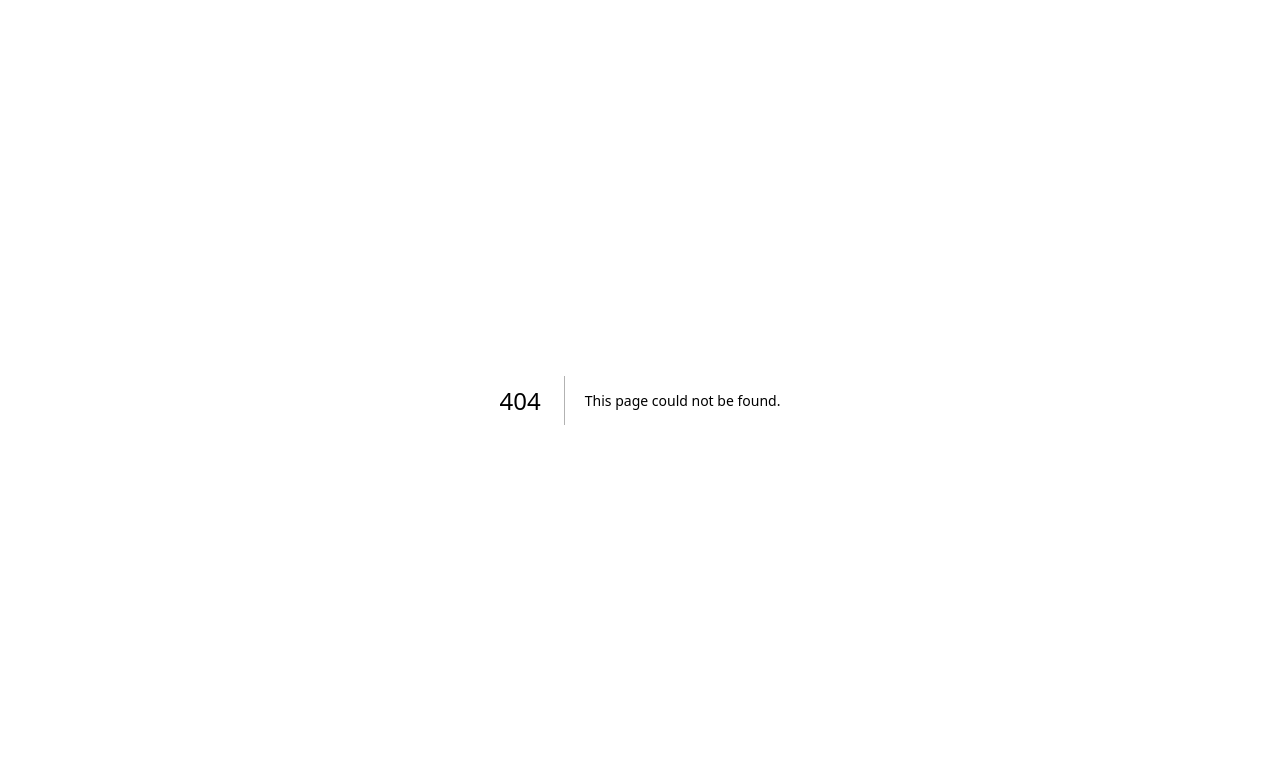
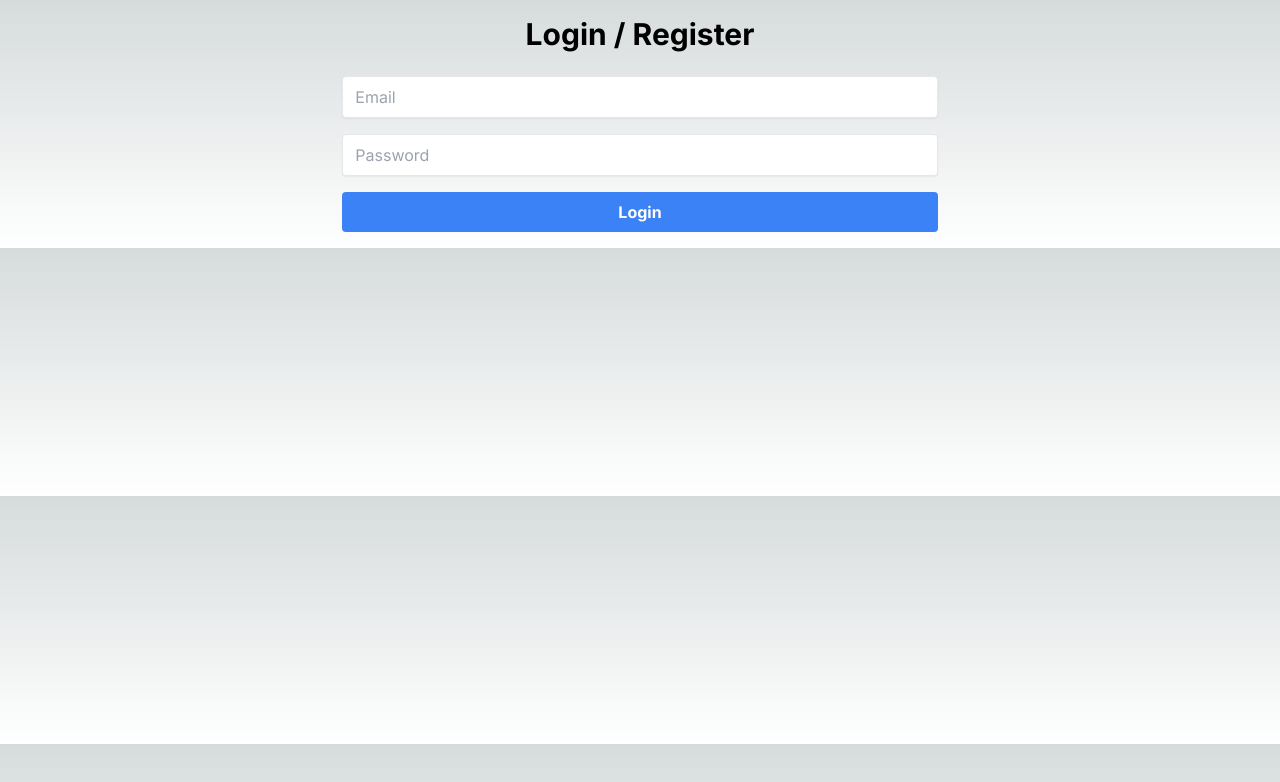
Before and after one commit to Quanarie/unnamed, a Next.js app: page /auth in a window 1280 px wide. Before the commit this address had no page. Shown: the top 782 px of the page. Built offline with nearby package versions, Linux system fonts and the light colour scheme.

Commit message:
Beautiful fe to be communication. Healthy relationships...

```diff
--- a/package.json
+++ b/package.json
@@ -10,6 +10,8 @@
   },
   "dependencies": {
     "@supabase/supabase-js": "^2.44.2",
+    "@types/bcrypt": "^5.0.2",
+    "bcrypt": "^5.1.1",
     "next": "14.2.4",
     "pg": "^8.12.0",
     "react": "^18",
--- /dev/null
+++ b/src/app/auth/page.tsx
@@ -0,0 +1,51 @@
+"use client";
+
+import React, {FormEvent, useState} from 'react'
+import {useRouter} from "next/navigation";
+
+export default function Page() {
+  const router = useRouter()
+  const [error, setError] = useState<string | null>(null)
+
+  async function handleSubmit(event: FormEvent<HTMLFormElement>) {
+    event.preventDefault()
+
+    const formData = new FormData(event.currentTarget)
+    const email = formData.get('email')
+    const password = formData.get('password')
+
+    const response = await fetch('/api/auth', {
+        method: 'POST',
+        headers: {'Content-Type': 'application/json'},
+        body: JSON.stringify({email, password}),
+      }
+    )
+
+    if (response.ok) {
+      return router.push('/');
+    }
+
+    const responseData = await response.json();
+    setError(responseData.error);
+  }
+
+  return (
+    <main className="flex flex-col items-center justify-center p-4">
+      <h1 className="text-3xl font-bold mb-6 text-center">Login / Register</h1>
+      {error && <p className="text-red-500 mb-4">{error}</p>}
+      <form onSubmit={handleSubmit}>
+        <input type="email" name="email" placeholder="Email"
+               className="w-full px-3 py-2 mb-4 border rounded shadow-sm focus:outline-none focus:ring-2 focus:ring-blue-500 text-black"
+               required/>
+        <input type="password" name="password" placeholder="Password"
+               className="w-full px-3 py-2 mb-4 border rounded shadow-sm focus:outline-none focus:ring-2 focus:ring-blue-500 text-black"
+               required/>
+        <button type="submit"
+                className="w-full bg-blue-500 text-white font-bold py-2 px-4 rounded hover:bg-blue-700 focus:outline-none focus:ring-2 focus:ring-blue-500">
+          Login
+        </button>
+      </form>
+    </main>
+
+  )
+}
--- a/src/app/filip/page.tsx
+++ b/src/app/filip/page.tsx
@@ -1,4 +1,5 @@
 "use client";
+
 import React, {useEffect, useState} from 'react';
 
 class Phrase {
@@ -6,7 +7,7 @@ class Phrase {
   }
 }
 
-const Page = () => {
+export default function Page() {
   const [phrases, setPhrases] = useState<Phrase[]>([]);
   const [newPhrase, setNewPhrase] = useState<string>('');
   const [error, setError] = useState<string | null>(null);
@@ -27,14 +28,12 @@ const Page = () => {
 
     const response = await fetch('/api/filip/post', {
         method: 'POST',
-        headers: {
-          'Content-Type': 'application/json'
-        },
+        headers: {'Content-Type': 'application/json'},
         body: JSON.stringify({content: newPhrase})
       }
     );
 
-    if (response.status === 400) {
+    if (!response.ok) {
       const errorData = await response.json();
       setError(errorData.error);
     } else {
@@ -46,9 +45,7 @@ const Page = () => {
   const deletePhrase = async (id: number) => {
     await fetch('/api/filip/delete', {
         method: 'DELETE',
-        headers: {
-          'Content-Type': 'application/json'
-        },
+        headers: {'Content-Type': 'application/json'},
         body: JSON.stringify({id})
       }
     );
@@ -59,6 +56,8 @@ const Page = () => {
   return (
     <main className="flex flex-col items-center justify-center p-4">
       <h1 className="text-3xl font-bold mb-6 text-center">Filip</h1>
+
+      {error && <p className="text-red-500 mb-4">{error}</p>}
 
       <form onSubmit={handleFormSubmit} className="mb-6 w-full max-w-md">
         <input
@@ -76,8 +75,6 @@ const Page = () => {
           Add Phrase
         </button>
       </form>
-
-      {error && <p className="text-red-500 mb-4">{error}</p>}
 
       <ul className="flex flex-col gap-y-2 list-disc pl-5 w-full max-w-md h-96 overflow-y-auto">
         {
@@ -101,5 +98,3 @@ const Page = () => {
     </main>
   );
 }
-
-export default Page;
--- a/src/app/page.tsx
+++ b/src/app/page.tsx
@@ -10,6 +10,11 @@ export default function Page() {
             <p className="text-blue-500 text-xl hover:underline">Filip</p>
           </Link>
         </li>
+        <li className="mb-2">
+          <Link href="/auth">
+            <p className="text-blue-500 text-xl hover:underline">Auth</p>
+          </Link>
+        </li>
       </ul>
     </main>
   );
--- /dev/null
+++ b/src/pages/api/auth/auth.tsx
@@ -0,0 +1,39 @@
+import {NextApiRequest, NextApiResponse} from 'next'
+import {supabase} from '@/supabase/supabase';
+import bcrypt from 'bcrypt';
+
+export default async function handler(
+  req: NextApiRequest,
+  res: NextApiResponse
+) {
+  const {email, password} = req.body
+  const {data, error} = await supabase
+    .from('users')
+    .select('*')
+    .eq('email', email)
+    .single();
+
+  if (!data) {
+    const saltRounds = 10;
+    const hashedPassword = await bcrypt.hash(password, saltRounds);
+
+    const {data, error} = await supabase
+      .from('users')
+      .insert([{email: email, password: hashedPassword}]);
+
+    if (error) {
+      return res.status(401).json({error: error.message});
+    }
+
+    return res.status(200).json({success: true});
+  }
+
+  if (error)
+    return res.status(500).json({error: error.message});
+
+  if (!await bcrypt.compare(password, data.password)) {
+    return res.status(401).json({error: 'Passwords do not match.'});
+  }
+
+  return res.status(200).json({success: true})
+}
--- a/src/pages/api/filip/delete/index.tsx
+++ b/src/pages/api/filip/delete.tsx
@@ -6,9 +6,14 @@ export default async function handler(
   res: NextApiResponse
 ) {
   const {id} = req.body;
-  const {data, error} = await supabase.from('phrases').delete().eq('id', id);
+  const {data, error} = await supabase
+    .from('phrases')
+    .delete()
+    .eq('id', id);
+
   if (error) {
-    return res.status(500).json(error.message);
+    return res.status(500).json({error: error.message});
   }
+
   res.status(200).json(data);
 }
--- a/src/pages/api/filip/get/index.tsx
+++ b/src/pages/api/filip/get.tsx
@@ -5,7 +5,10 @@ export default async function handler(
   req: NextApiRequest,
   res: NextApiResponse
 ) {
-  const {data, error} = await supabase.from('phrases').select('*');
+  const {data, error} = await supabase
+    .from('phrases')
+    .select('*');
+
   if (error) {
     return res.status(500).json({error: error.message});
   }
```
Also changed, not shown: src/pages/api/filip/post.tsx (renamed from src/pages/api/filip/post/index.tsx, +6 -4 lines), 1 other file (tests, documents, lock files or other folders).
